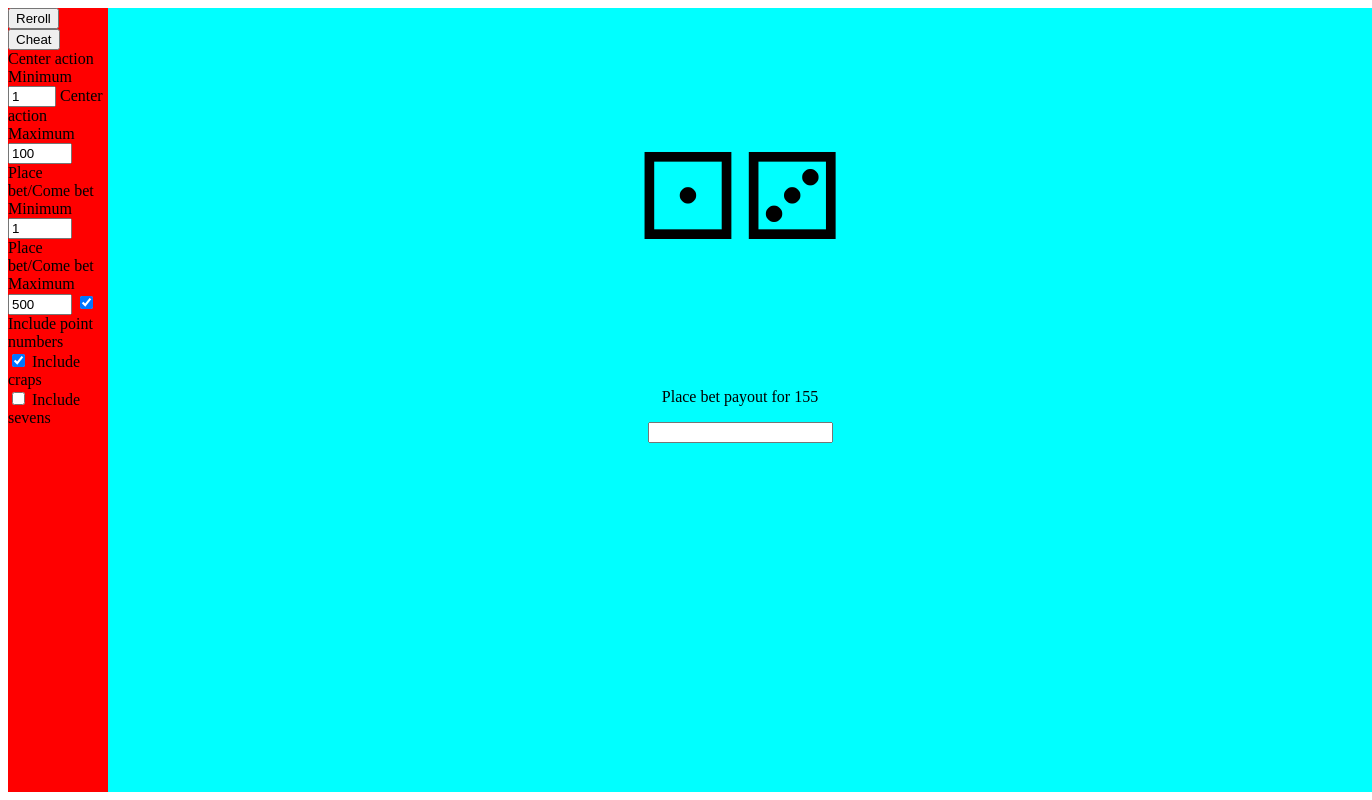
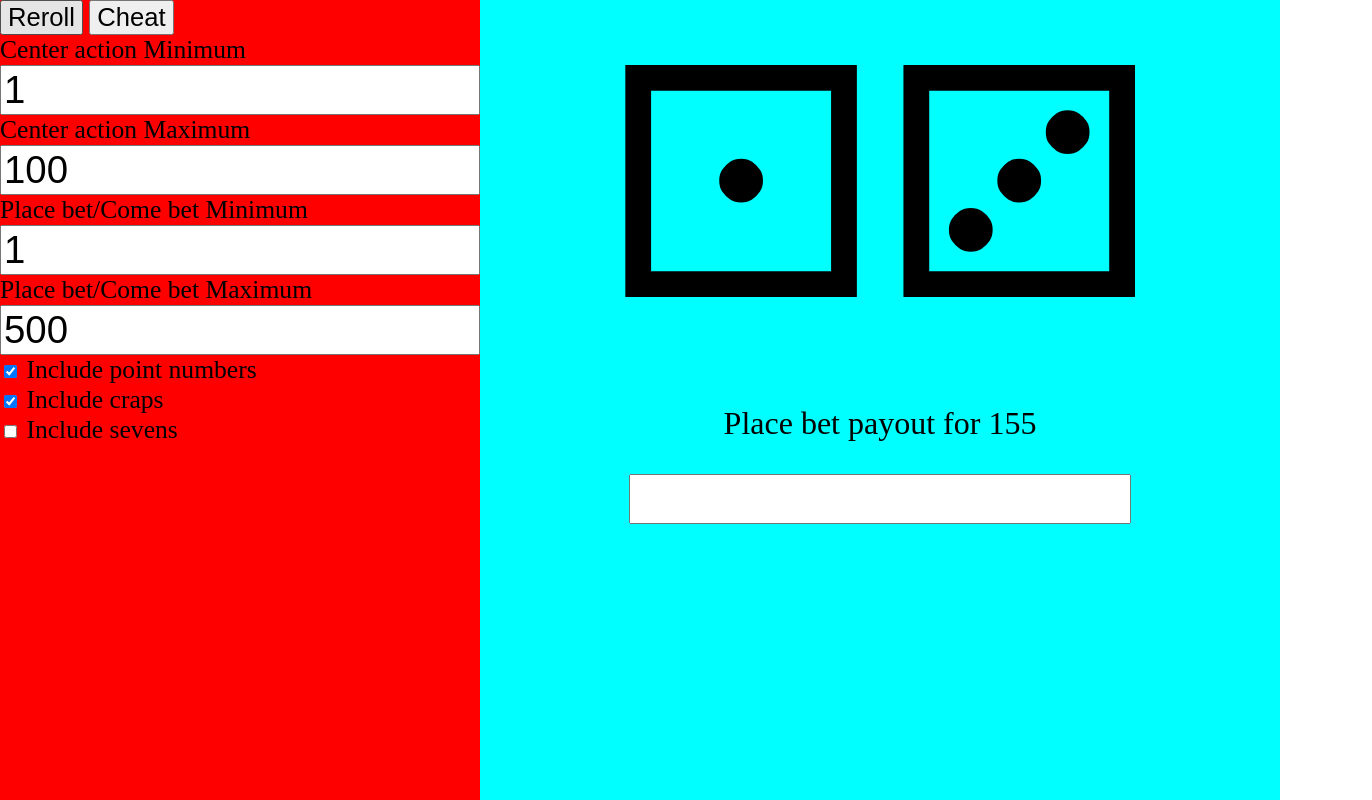
Before and after one commit to Enkhist/DealerMathTrainer, a plain HTML site: page craps.html in a window 1280 px wide. Shown: the whole page, 1372 px wide, since content can reach past the window. Drawn offline with nearby package versions, Linux system fonts and the light colour scheme.

Commit message:
some styling

```diff
--- a/craps.html
+++ b/craps.html
@@ -11,14 +11,14 @@
 				<button onclick="roll()">Reroll</button>
 				<button onclick="cheat()">Cheat</button></br>
 				<form>
-					<label for="centermin">Center action Minimum</label>
-					<input type="number" id="caMin" name="quantity" min="1" max="5">
-					<label for="centermin">Center action Maximum</label>
-					<input type="number" id="caMax" name="quantity" min="5" max="500">
-					<label for="centermin">Place bet/Come bet Minimum</label>
-					<input type="number" id="pbMin" name="quantity" min="5" max="500">
-					<label for="centermin">Place bet/Come bet Maximum</label>
-					<input type="number" id="pbMax" name="quantity" min="6" max="500">
+					<label for="centermin">Center action Minimum</label></br>
+					<input class='settings' type="number" id="caMin" name="quantity" min="1" max="5"></br>
+					<label for="centermin">Center action Maximum</label></br>
+					<input class='settings' type="number" id="caMax" name="quantity" min="5" max="500"></br>
+					<label for="centermin">Place bet/Come bet Minimum</label></br>
+					<input class='settings' type="number" id="pbMin" name="quantity" min="5" max="500"></br>
+					<label for="centermin">Place bet/Come bet Maximum</label></br>
+					<input class='settings' type="number" id="pbMax" name="quantity" min="6" max="500"></br>
 					<input type="checkbox" id="includePoints" name="pointNums" value="pointNums">
 					<label for="includePoints">Include point numbers</label><br>
 					<input type="checkbox" id="includeCraps" name="craps" value="pointNums">
--- a/mainStyle.css
+++ b/mainStyle.css
@@ -1,25 +1,44 @@
+body{
+	margin: 0;
+	padding:0;
+}
+p{
+	font-size: 4vh;
+}
+input { font-size: 3vw;
+}
+button{
+	font-size: 2vw;
+}
+.settings{
+	width: 100%
+}
 #dice {
 	text-align: center;
-	font-size: 120px;
+	font-size: 25vw;
+	padding: 0;
+	margin:0;
 }
 #settings {
+	font-size: 2vw;
 	float:left;
-	flex-basis: 100px;
-	flex-grow: 0;
-	flex-shrink: 0;
+	flex: 3;
 	height:100%;
 	background-color: #F00;
 }
 #quizpane {
-	flex: 0 0 100%;
+	flex: 5;
 	background-color: #0FF;
 }
 #mainView {
 	display: flex;
-/*	flex-direction: row;*/
+	flex-direction: row;
+	flex-wrap: nowrap;
+	align-items: stretch;
 	height: 100%;
 	width: 100%;
 	padding: 0px;
+
 }
 #quizQuestion, #cheat{
 	text-align: center;
```
